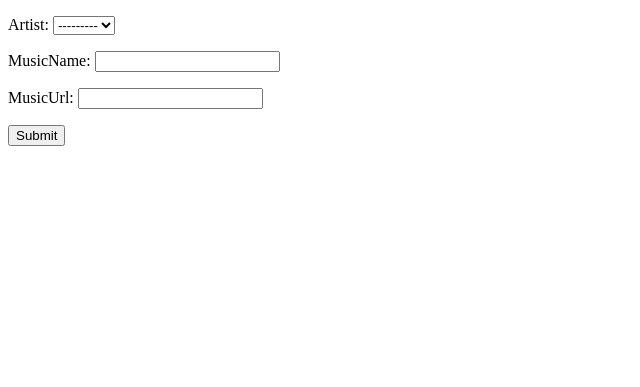
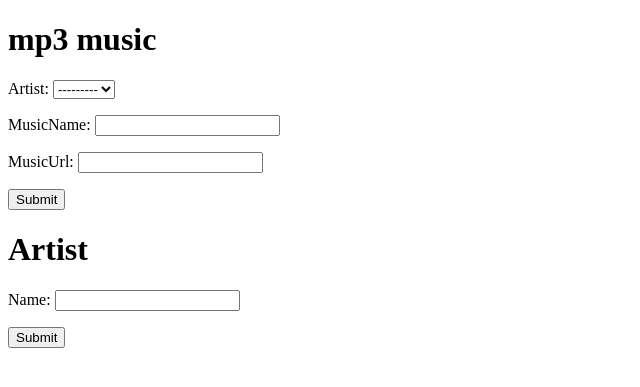
Before and after one commit to Roker2/python3_lab3, a Django app: page /addmp3 in a window 1280 px wide. Shown: the top 387 px of the page, without its empty margins (0-640 px from the left). Run offline with Django 3.2, Linux system fonts and the light colour scheme; data that the repository does not hold is empty.

Commit message:
mainsite: Change create view to form and adapt for it

```diff
--- /dev/null
+++ b/mainsite/forms.py
@@ -0,0 +1,15 @@
+from django.forms import ModelForm
+from .models import mp3Music
+from .models import Artist
+
+
+class mp3MusicForm(ModelForm):
+    class Meta:
+        model = mp3Music
+        fields = ['artist', 'musicName', 'musicUrl']
+
+
+class ArtistForm(ModelForm):
+    class Meta:
+        model = Artist
+        fields = ['Name']
--- a/mainsite/templates/mp3music_crud/mp3music_create.html
+++ b/mainsite/templates/mp3music_crud/mp3music_create.html
@@ -1,3 +1,12 @@
 {% extends "base_form/base_form.html" %}
+{% block content_before %}
+    <h1>mp3 music</h1>
+{% endblock %}
 {% block content_after %}
+    <h1>Artist</h1>
+    <form method="post">
+        {% csrf_token %}
+        {{ artistform.as_p }}
+        <input type="submit" value="Submit"/>
+    </form>
 {% endblock %}
--- a/mainsite/urls.py
+++ b/mainsite/urls.py
@@ -13,6 +13,6 @@ urlpatterns = [
     path('uploadpic', views.UploadPic.as_view()),
     path('adddevice', views.AddDevice.as_view()),
     path('addyandex', views.AddYandexMusic.as_view()),
-    path('addmp3', views.Addmp3Music.as_view()),
+    path('addmp3', views.add_mp3),
     path('addlocalmp3', views.Addmp3LocalMusic.as_view()),
 ]
--- a/mainsite/views.py
+++ b/mainsite/views.py
@@ -2,12 +2,15 @@ from django.shortcuts import render
 from django.urls import reverse_lazy
 from django.views.generic import ListView, DetailView
 from django.views.generic.edit import CreateView, UpdateView, DeleteView
+from django.shortcuts import redirect
 from .models import Artist
 from .models import YandexMusic
 from .models import mp3Music
 from .models import mp3LocalMusic
 from .models import Device
 from .models import Picture
+from .forms import mp3MusicForm
+from .forms import ArtistForm
 
 
 def mainpage(request):
@@ -23,6 +26,23 @@ def musicpage(request):
 
 def devicespage(request):
     return render(request, 'devicespage/devicespage.html', {'devices': Device.objects.all()})
+
+
+def add_mp3(request):
+    if request.method == 'POST':
+        form = mp3MusicForm(request.POST)
+        artistform = ArtistForm(request.POST)
+        if form.is_valid():
+            form.save(commit=True)
+            return redirect(reverse_lazy('favoritemusic'))
+        if artistform.is_valid():
+            artistform.save(commit=True)
+            return redirect(reverse_lazy('favoritemusic'))
+    else:
+        form = mp3MusicForm()
+        artistform = ArtistForm()
+        return render(request, 'mp3music_crud/mp3music_create.html', {'form': form,
+                                                                      'artistform': artistform})
 
 
 class ArtistList(ListView):
@@ -77,19 +97,6 @@ class AddYandexMusic(CreateView):
     fields = ['musicName', 'artist', 'trackInt', 'albumInt', 'artistInt']
 
 
-class Addmp3Music(CreateView):
-    model = mp3Music
-    template_name = 'mp3music_crud/mp3music_create.html'
-    fields = ['artist', 'musicName', 'musicUrl']
-
-    """
-    def post(self, request, *args, **kwargs):
-        form = self.get_form()
-        if form.is_valid():
-            return self.form_invalid(form)
-    """
-
-
 class Addmp3LocalMusic(CreateView):
     model = mp3LocalMusic
     template_name = 'base_form/base_form.html'
```
